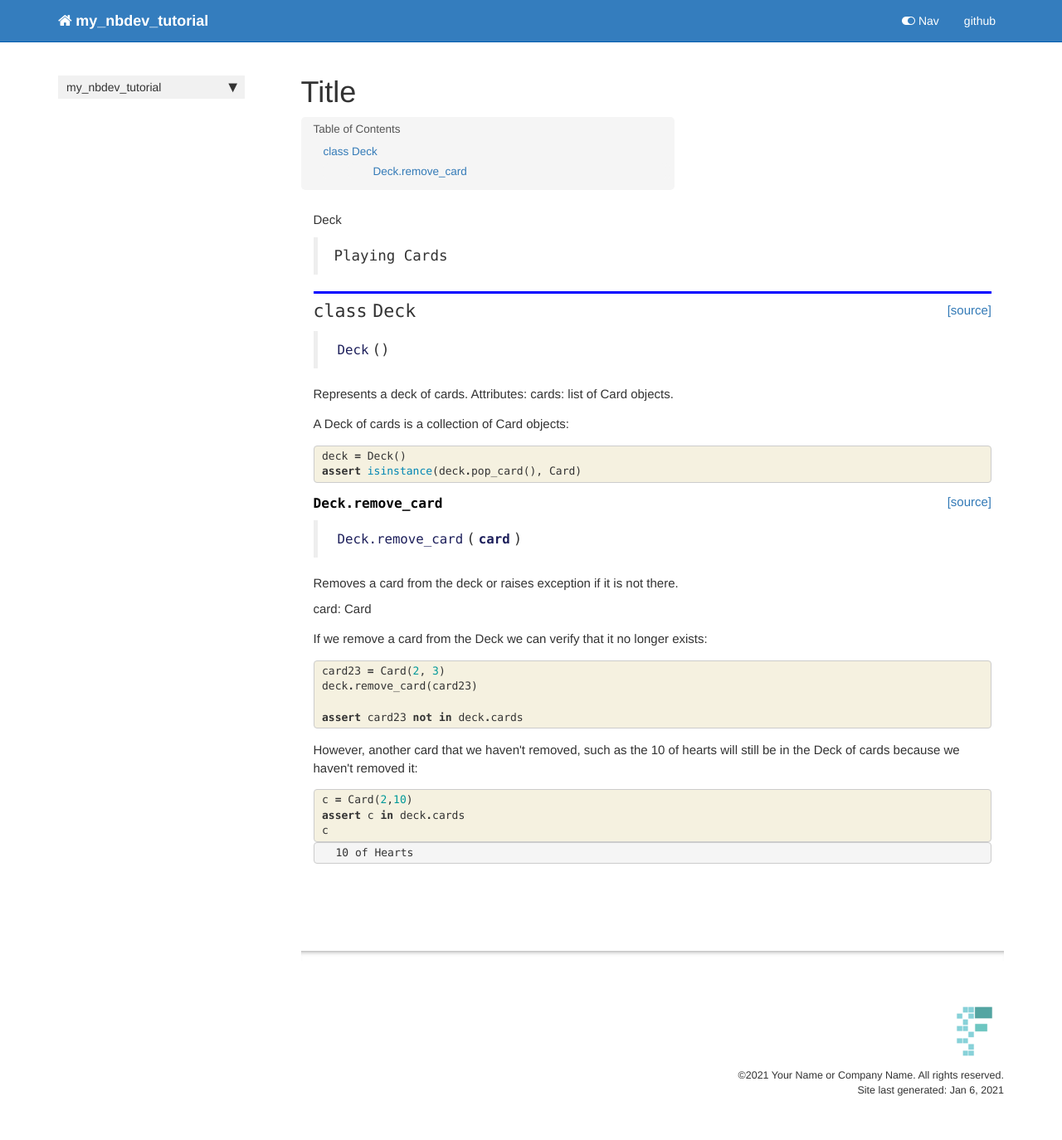
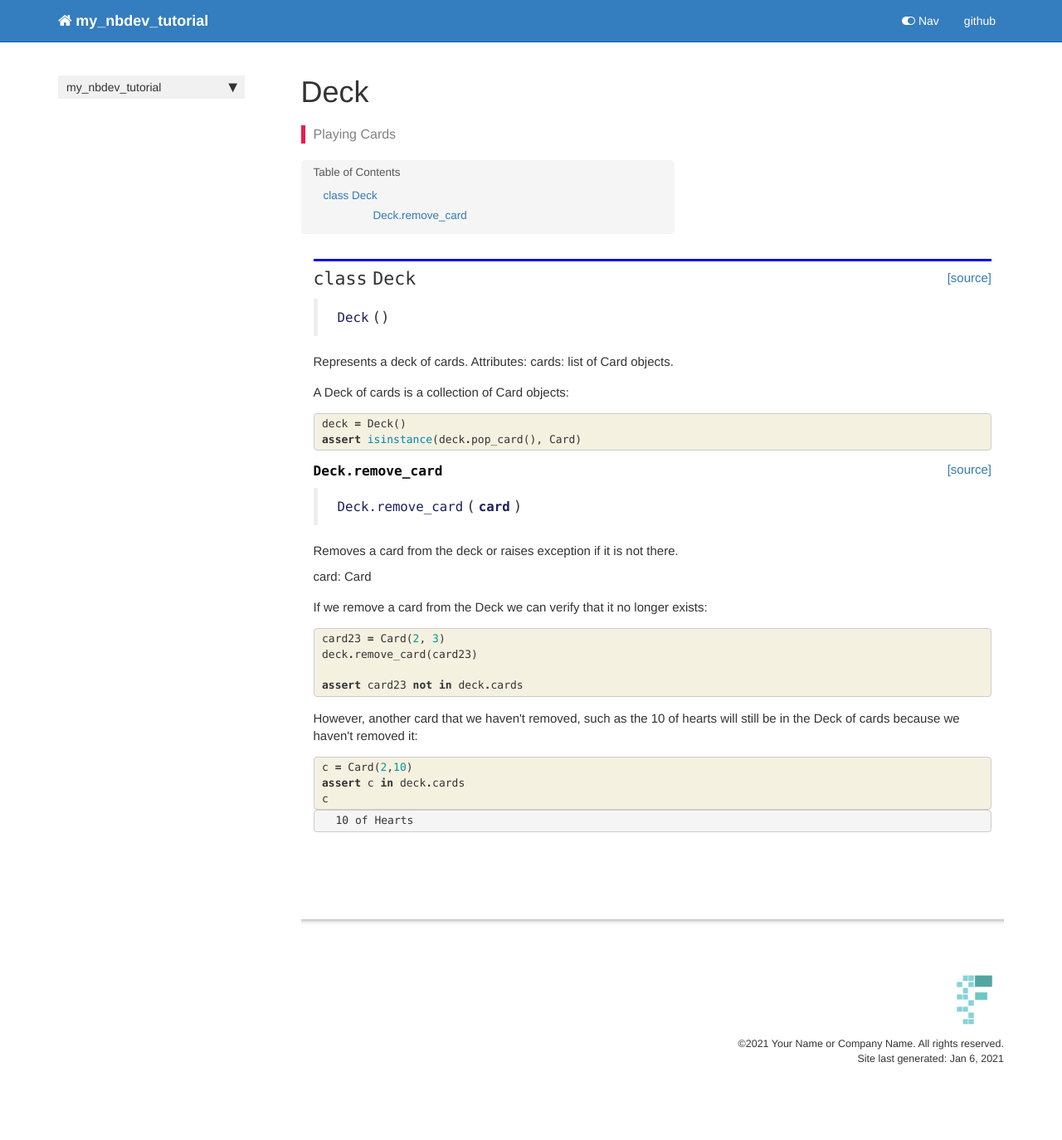
Before and after one commit to StephanRempel/my_nbdev_tutorial, a Jekyll site: the page built from docs/deck.html, in a window 1280 px wide. Shown: the whole page at 83% size. Built offline with Jekyll 4.4.1, drawn with Linux system fonts in a browser that asks for light colours; nearby versions of some CDN libraries; comment, search, counter and statistics services are not loaded; after the commit the page ends 1335 px from its top, so only the background shows below that.

Commit message:
card title moved up

```diff
--- a/docs/_data/sidebars/home_sidebar.yml
+++ b/docs/_data/sidebars/home_sidebar.yml
@@ -16,7 +16,7 @@ entries:
       title: Card
       url: /card
     - output: web,pdf
-      title: Title
+      title: Deck
       url: /deck
     output: web
     title: my_nbdev_tutorial
--- a/docs/deck.html
+++ b/docs/deck.html
@@ -1,12 +1,12 @@
 ---
 
-title: Title
+title: Deck
 
 keywords: fastai
 sidebar: home_sidebar
 
-
-
+summary: "Playing Cards"
+description: "Playing Cards"
 nb_path: "20_deck.ipynb"
 ---
 <!--
@@ -28,15 +28,6 @@ nb_path: "20_deck.ipynb"
 </div>
     {% endraw %}
 
-<div class="cell border-box-sizing text_cell rendered"><div class="inner_cell">
-<div class="text_cell_render border-box-sizing rendered_html">
-<p>Deck</p>
-<blockquote><p>Playing Cards</p>
-</blockquote>
-
-</div>
-</div>
-</div>
     {% raw %}
 
 <div class="cell border-box-sizing code_cell rendered">
--- a/docs/sidebar.json
+++ b/docs/sidebar.json
@@ -3,6 +3,6 @@
     "Overview": "/",
     "my_nbdev_tutorial": "/core",
     "Card": "/card",
-    "Title": "/deck"
+    "Deck": "/deck"
   }
 }
```
Also changed, not shown: 2 other files.
